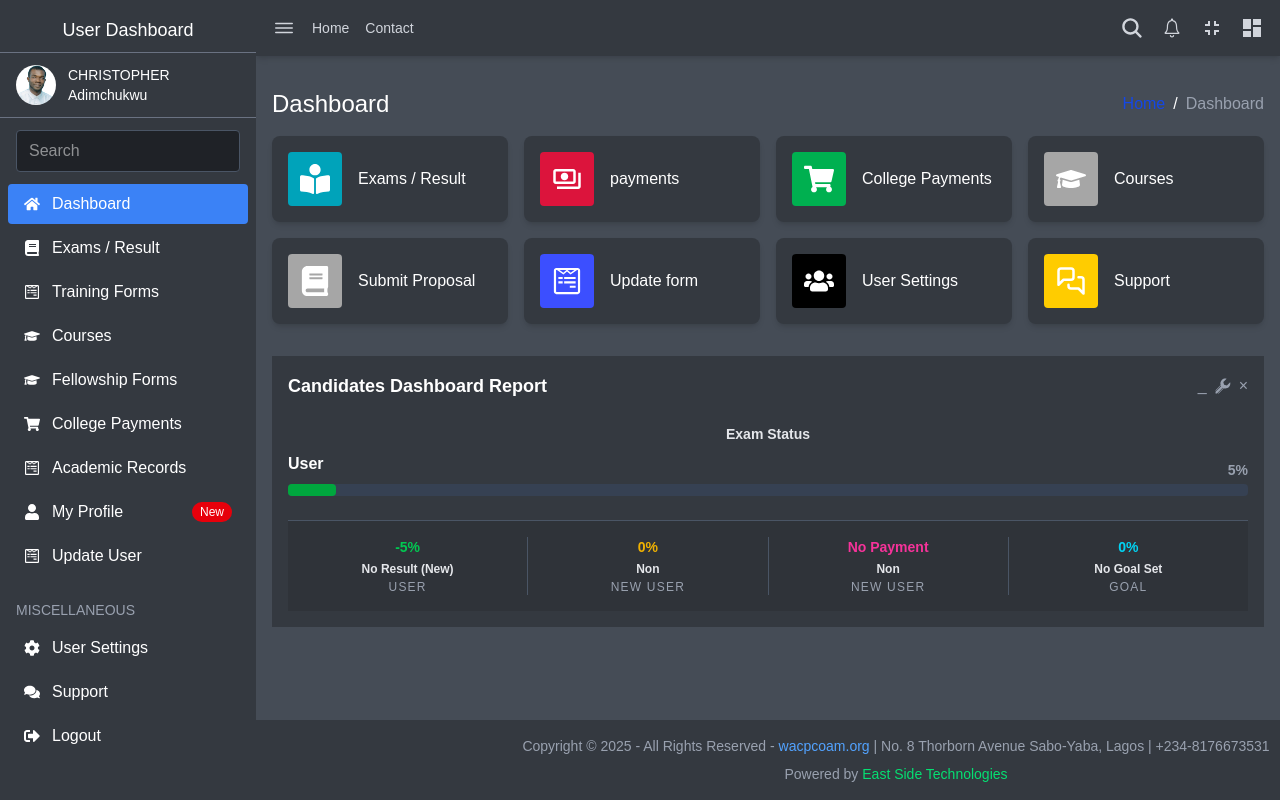
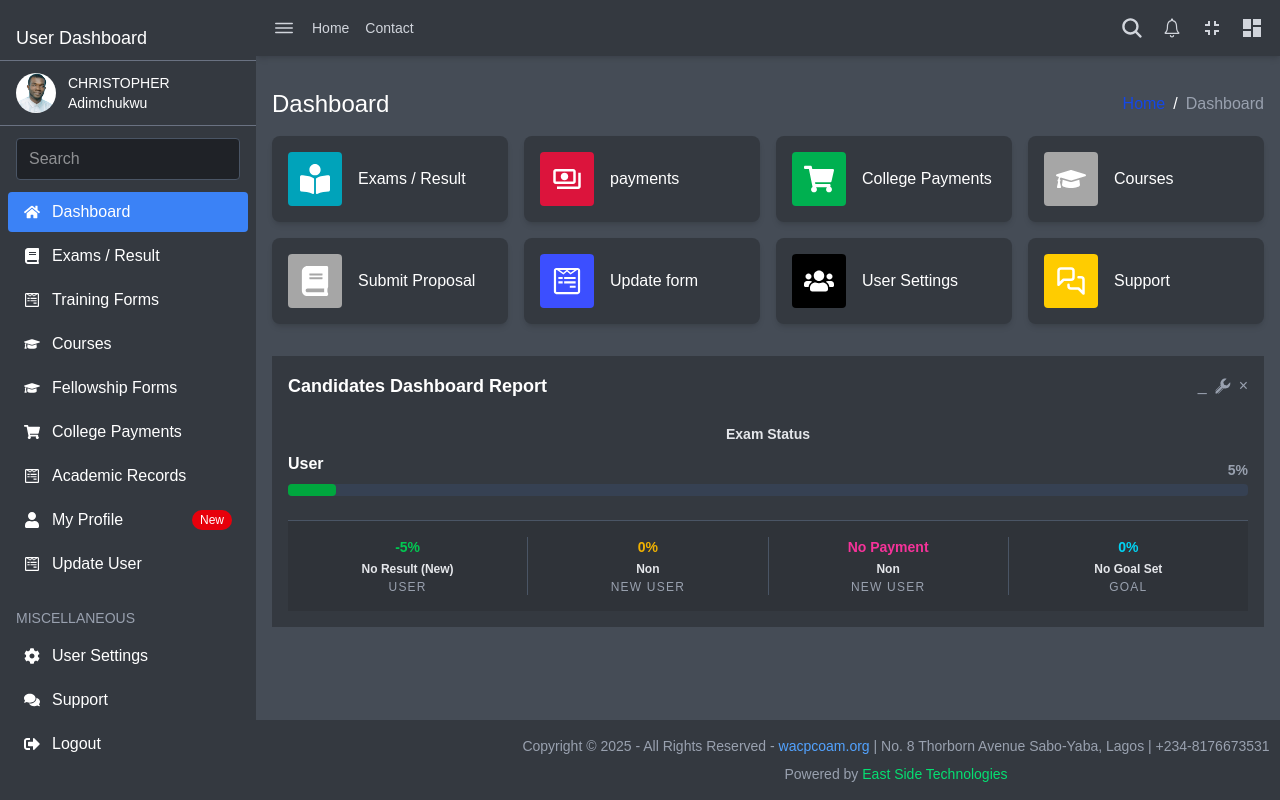
Before and after one commit to Arinze-Obieze/school-dashboard, a Next.js app: page / in a window 1280 px wide. Built offline with nearby package versions, Linux system fonts and the light colour scheme.

Commit message:
made the sidebar closable on md & sm

```diff
--- a/app/layout.js
+++ b/app/layout.js
@@ -12,7 +12,7 @@ export default function RootLayout({ children }) {
     <html lang="en">
       <body className="bg-[#454c56] flex flex-col lg:flex-row">
         {/* Sidebar: Hidden by default on small screens, fixed on large screens */}
-        <Sidebar isOpen={toggleSidebar} />
+        <Sidebar isOpen={toggleSidebar} setIsOpen={setToggleSidebar}  />
         {/* Main content: Full width on small screens, offset by sidebar width on large screens */}
         <div className="flex-1 lg:ml-64">
           <Header toggleSidebar={toggleSidebar} setToggleSidebar={setToggleSidebar} />
--- a/components/Sidebar.jsx
+++ b/components/Sidebar.jsx
@@ -6,6 +6,8 @@ import {
   FaShoppingCart, FaBookMedical, FaUser,
   FaCog, FaComments, FaSignOutAlt
 } from 'react-icons/fa';
+
+import { FaTimes } from 'react-icons/fa'; // import close icon
 
 const menuItems = [
     { label: "Dashboard", icon: <FaHome />, href: "/" },
@@ -26,18 +28,27 @@ const miscItems = [
     { label: "Logout", icon: <FaSignOutAlt />, href: "/logout" },
   ];
 
-function Sidebar({ isOpen }) {
+function Sidebar({ isOpen, setIsOpen }) {
+  const handleClose = () => setIsOpen(false);
+
   return (
     <div
       className={`bg-[#343940] z-50 text-white w-64 min-h-screen flex flex-col fixed top-0 left-0 h-full transition-transform duration-200 ease-in-out transform lg:translate-x-0 ${
         isOpen ? 'translate-x-0' : '-translate-x-full'
       }`}
     >
+
+
       {/* Header */}
       <div>
-        <div className="text-center mt-4 mb-2">
+        <div className="text-center mt-4 mb-2 px-4 pt-2 flex place-items-center justify-between">
           <h2 className="font-extralight text-lg">User Dashboard</h2>
+             {/* Close button for small/medium screens */}
+      <div className="lg:hidden flex  ">
+        <FaTimes className="text-xl cursor-pointer" onClick={handleClose} />
       </div>
+        </div>
+
         <div className="flex border-t items-center gap-3 px-4 py-3 border-b border-gray-500">
           <img src="/c.jpg" alt="User" className="w-10 h-10 rounded-full" />
           <div>
```
Lines whose indentation alone changed are shown as unchanged.
